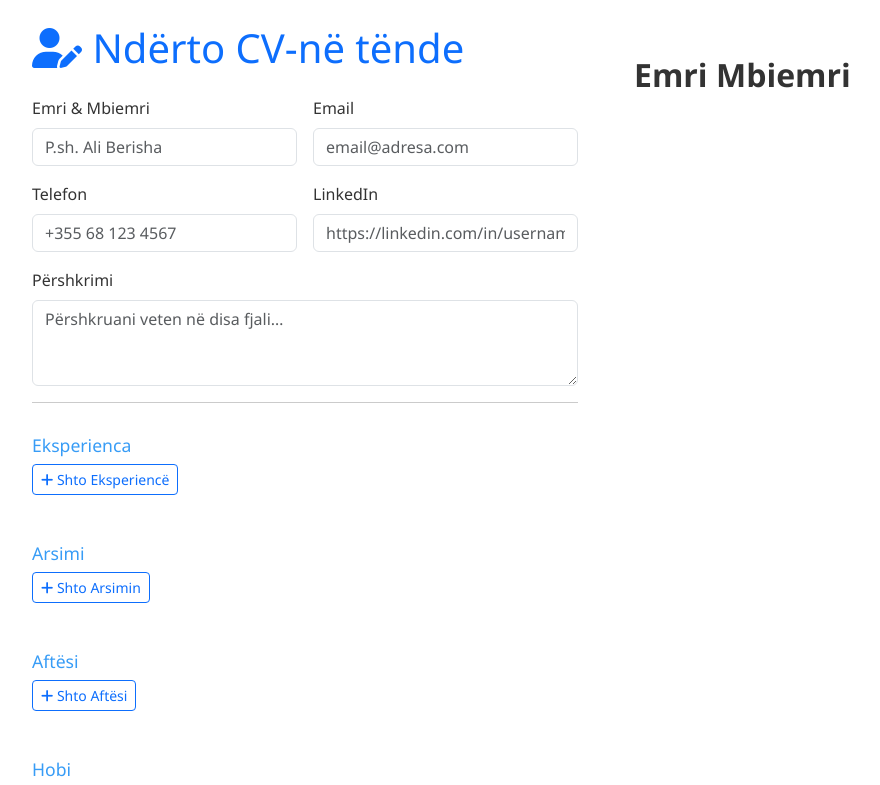
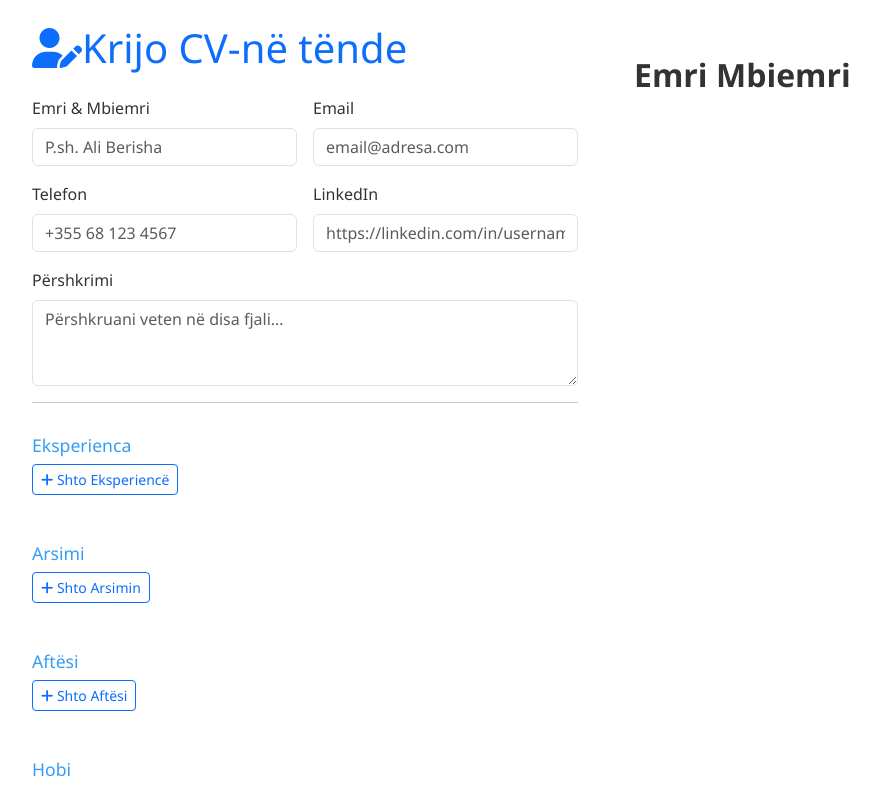
Before and after one commit to nderimajdari/Builder-Resume, a plain HTML site: page index.html in a window 1280 px wide. Shown: the top 785 px of the page, without its empty margins (50-930 px from the left). Drawn offline with nearby package versions, Linux system fonts and the light colour scheme.

Commit message:
Update index.html
Krijo CV‑në tënde

```diff
--- a/index.html
+++ b/index.html
@@ -4,7 +4,7 @@
   <meta charset="UTF-8" />
   <meta http-equiv="X-UA-Compatible" content="IE=edge" />
   <meta name="viewport" content="width=device-width, initial-scale=1.0" />
-  <title>Ndërto CV‑në tënde • Versioni i Përmirësuar</title>
+  <title>Krijo CV‑në tënde</title>
 
   <!-- Bootstrap 5 -->
   <link href="https://cdn.jsdelivr.net/npm/bootstrap@5.3.0/dist/css/bootstrap.min.css" rel="stylesheet" />
@@ -19,7 +19,7 @@
   <div class="row g-4">
     <!-- ===================== FORM COLUMN ================================= -->
     <div class="col-lg-6">
-      <h1 class="mb-4 text-primary"><i class="fa-solid fa-user-pen"></i> Ndërto CV‑në tënde</h1>
+      <h1 class="mb-4 text-primary"><i class="fa-solid fa-user-pen"></i>Krijo CV‑në tënde</h1>
 
       <form id="cv-form" novalidate>
         <div class="row g-3">
```
